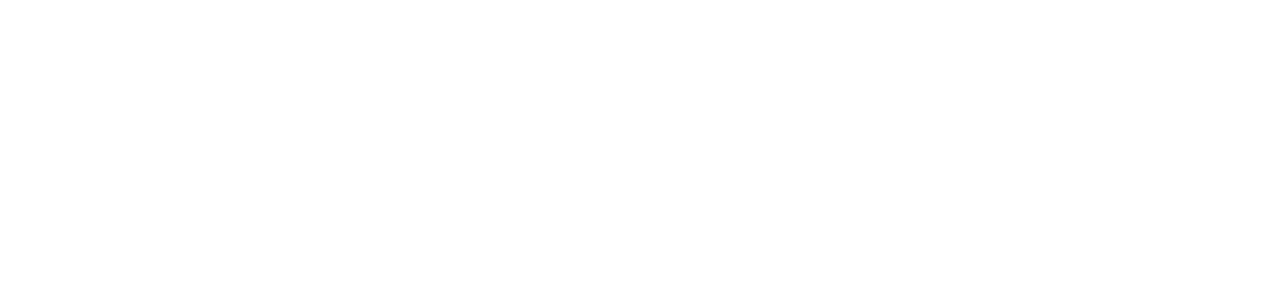
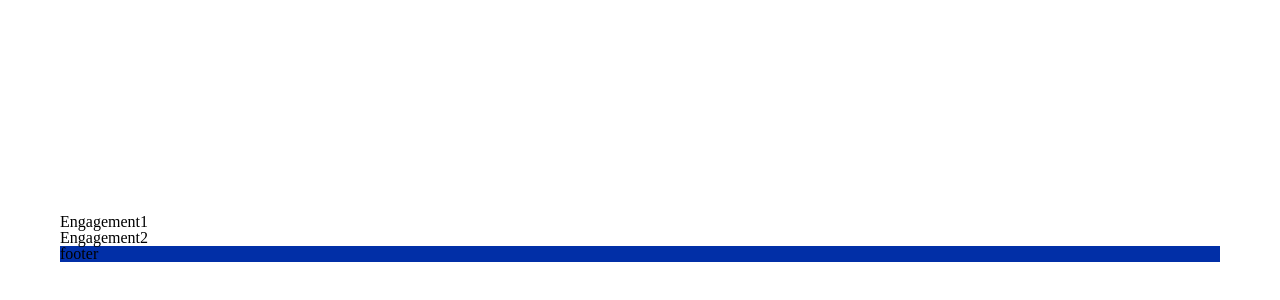
Before and after one commit to ccadran/club-tresor, a Next.js app: page / in a window 1280 px wide. Shown: the part 5976-6276 px from the top of the page. After the commit the page ends 6238 px from the top, so only its background shows below. Built offline with nearby package versions, Linux system fonts and the light colour scheme.

Commit message:
create engagements components

```diff
--- a/src/app/components/Concept/concept.module.scss
+++ b/src/app/components/Concept/concept.module.scss
@@ -13,7 +13,7 @@
   }
 }
 .space {
-  min-height: 100vh;
+  min-height: 70vh;
 }
 
 .concept {
--- /dev/null
+++ b/src/app/components/Engagement1/Engagement1.jsx
@@ -0,0 +1,6 @@
+import React from "react";
+import styles from "./engagement1.module.scss";
+
+export default function Engagement1() {
+  return <div>Engagement1</div>;
+}
--- /dev/null
+++ b/src/app/components/Engagement2/Engagement2.jsx
@@ -0,0 +1,6 @@
+import React from "react";
+import styles from "./engagement2.module.scss";
+
+export default function Engagement2() {
+  return <div>Engagement2</div>;
+}
--- a/src/app/page.js
+++ b/src/app/page.js
@@ -2,18 +2,18 @@
 
 import Image from "next/image";
 import styles from "./page.module.scss";
-import { useScroll, motion, useTransform } from "framer-motion";
-import { useLayoutEffect, useRef } from "react";
 import Concept from "./components/Concept/Concept";
 import Hero from "./components/Hero/Hero";
-import gsap from "gsap";
-import { ScrollTrigger } from "gsap/ScrollTrigger";
+import Engagement1 from "./components/Engagement1/Engagement1";
+import Engagement2 from "./components/Engagement2/Engagement2";
 
 export default function Home() {
   return (
     <main>
       <Hero />
       <Concept />
+      <Engagement1 />
+      <Engagement2 />
       {/* <div className={styles.test}></div> */}
     </main>
   );
```
Also changed, not shown: src/app/components/Engagement1/engagement1.module.scss (added), src/app/components/Engagement2/engagement2.module.scss (added).
